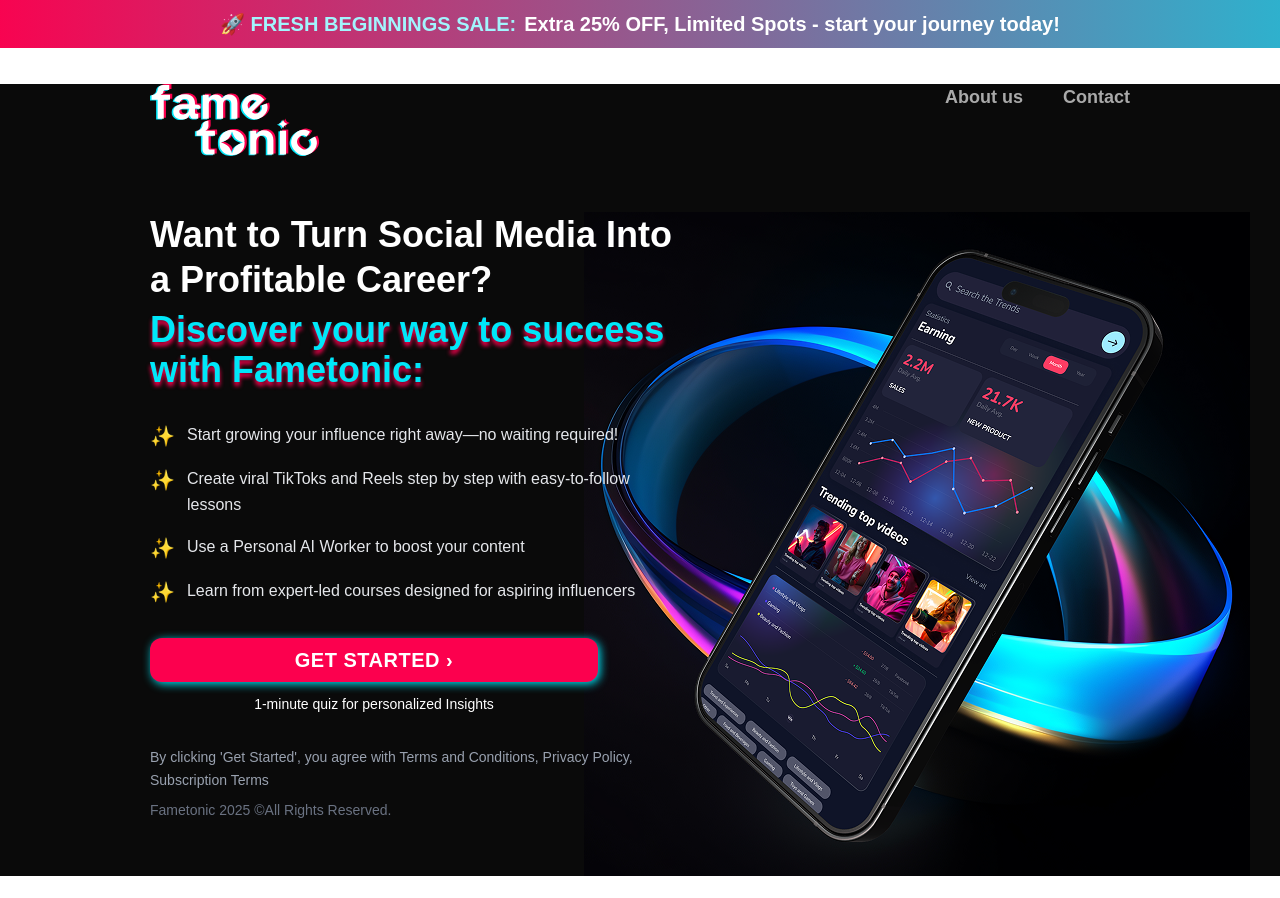
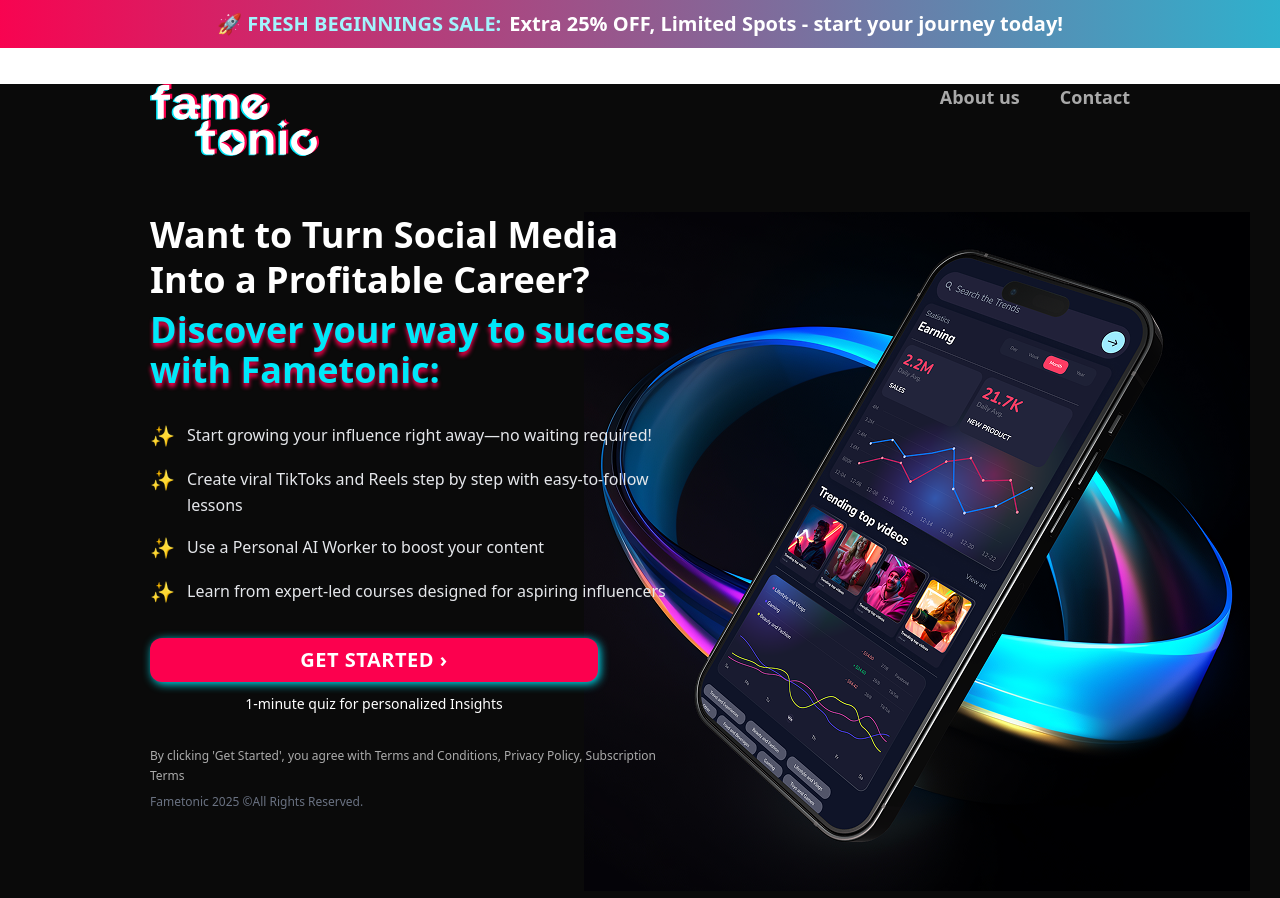
Before and after one commit to TanjilaShamima/homepage-demo, a Next.js app: page / in a window 1280 px wide. Before the commit the page ends 876 px from the top, so only its background shows below. Built offline with nearby package versions, Linux system fonts and the light colour scheme.

Commit message:
update font

```diff
--- a/src/@components/Homepage/HeroSection/HeroCTASection.tsx
+++ b/src/@components/Homepage/HeroSection/HeroCTASection.tsx
@@ -9,7 +9,7 @@
 
 const HeroCTASection = ({ cta }: HeroCTASectionProps) => {
     return (
-        <div className="space-y-3 max-w-md">
+        <div className="space-y-3 max-w-md order-2 lg:order-1 lg:mb-8">
             <Button
                 size="lg"
                 className="w-full max-w-md text-xl font-bold tracking-wide !py-2"
--- a/src/@components/Homepage/HeroSection/HeroContent.tsx
+++ b/src/@components/Homepage/HeroSection/HeroContent.tsx
@@ -27,12 +27,16 @@
 
             <HeroFeaturesList features={heroSection.features} />
 
-            <HeroCTASection cta={heroSection.cta} />
+            <div className='flex flex-col'>
+                <HeroCTASection cta={heroSection.cta} />
 
-            <HeroLegalText
-                legalText={heroSection.legalText}
-                copyright={heroSection.copyright}
-            />
+                <HeroLegalText
+                    legalText={heroSection.legalText}
+                    copyright={heroSection.copyright}
+                />
+            </div>
+
+
         </div>
     );
 };
--- a/src/@components/Homepage/HeroSection/HeroLegalText.tsx
+++ b/src/@components/Homepage/HeroSection/HeroLegalText.tsx
@@ -7,11 +7,11 @@
     const currentYear = new Date().getFullYear().toString();
 
     return (
-        <div className="space-y-2 text-xs md:text-sm text-gray-400">
-            <p className="leading-relaxed">
+        <div className="space-y-2 text-xs text-dark-gray order-1 lg:order-2 mb-8">
+            <p className="text-center lg:text-left leading-5">
                 {legalText}
             </p>
-            <p className="text-gray-500">
+            <p className="text-gray-500 text-center lg:text-left">
                 {copyright.replace('{year}', currentYear)}
             </p>
         </div>
--- a/src/app/globals.css
+++ b/src/app/globals.css
@@ -6,6 +6,7 @@
   --primary: #6366f1;
   --dark-bg: #0a0a0a;
   --light-gray:#A9A9A9;
+  --dark-gray: #ABABAB;
   --promo-gradient: linear-gradient(89.63deg, #FC004E -2.16%, #10CBE0 115.27%);
 }
 
@@ -14,9 +15,11 @@
   --color-foreground: var(--foreground);
   --color-primary: var(--primary);
   --color-light-gray: var(--light-gray);
+  --color-dark-gray: var(--dark-gray);
   --color-dark-bg: var(--dark-bg);
   --font-sans: var(--font-geist-sans);
   --font-mono: var(--font-geist-mono);
+  --font-figtree: var(--font-geist-figtree);
   --breakpoint-2xl: 1440px;
   --breakpoint-3xl: 1920px;
 }
@@ -31,7 +34,8 @@
 body {
   background: var(--background);
   color: var(--foreground);
-  font-family: Arial, Helvetica, sans-serif;
+  /* font-family: Arial, Helvetica, sans-serif; */
+  font-family: var(--font-figtree);
 }
 
 .bg-promo-background {
--- a/src/app/layout.tsx
+++ b/src/app/layout.tsx
@@ -1,7 +1,7 @@
 import Navbar from "@/@components/common/Navbar";
 import PromoBanner from "@/@components/common/PromoBanner";
 import type { Metadata } from "next";
-import { Geist, Geist_Mono } from "next/font/google";
+import { Geist, Geist_Mono, Figtree } from "next/font/google";
 import "./globals.css";
 
 const geistSans = Geist({
@@ -11,6 +11,11 @@
 
 const geistMono = Geist_Mono({
   variable: "--font-geist-mono",
+  subsets: ["latin"],
+});
+
+const geistFigtree = Geist_Mono({
+  variable: "--font-geist-figtree",
   subsets: ["latin"],
 });
 
@@ -27,7 +32,7 @@
   return (
     <html lang="en">
       <body
-        className={`${geistSans.variable} ${geistMono.variable} antialiased`}
+        className={`${geistFigtree.variable} ${geistSans.variable} ${geistMono.variable} antialiased`}
       >
         <PromoBanner />
         <Navbar />
```
